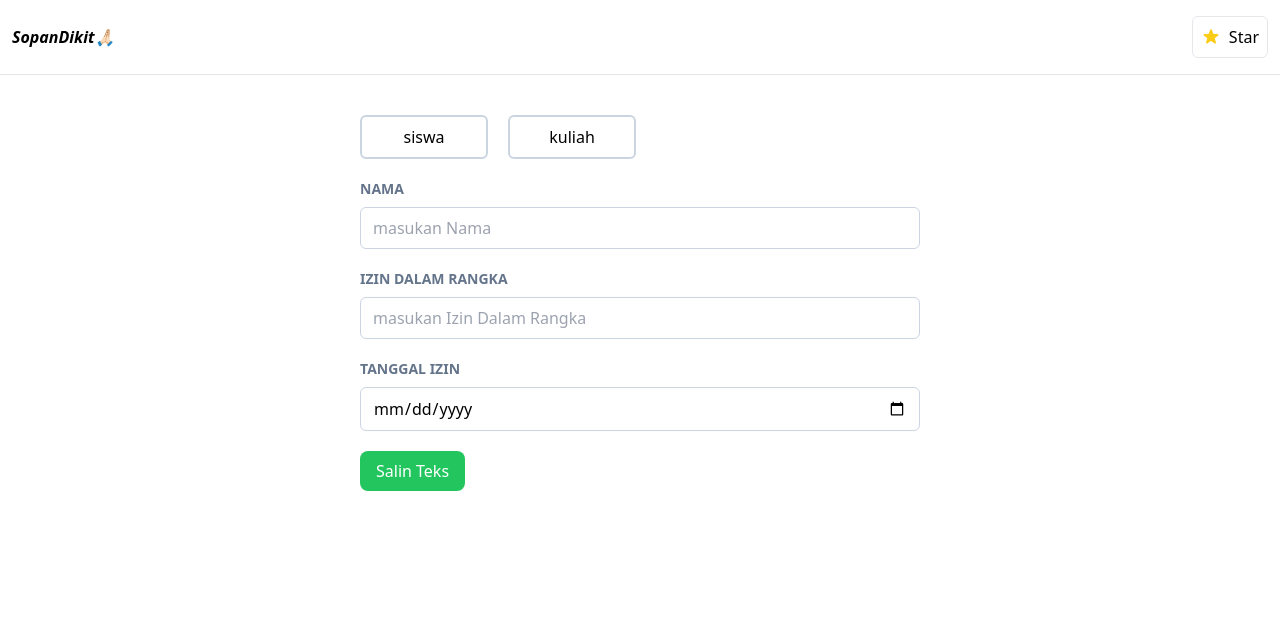
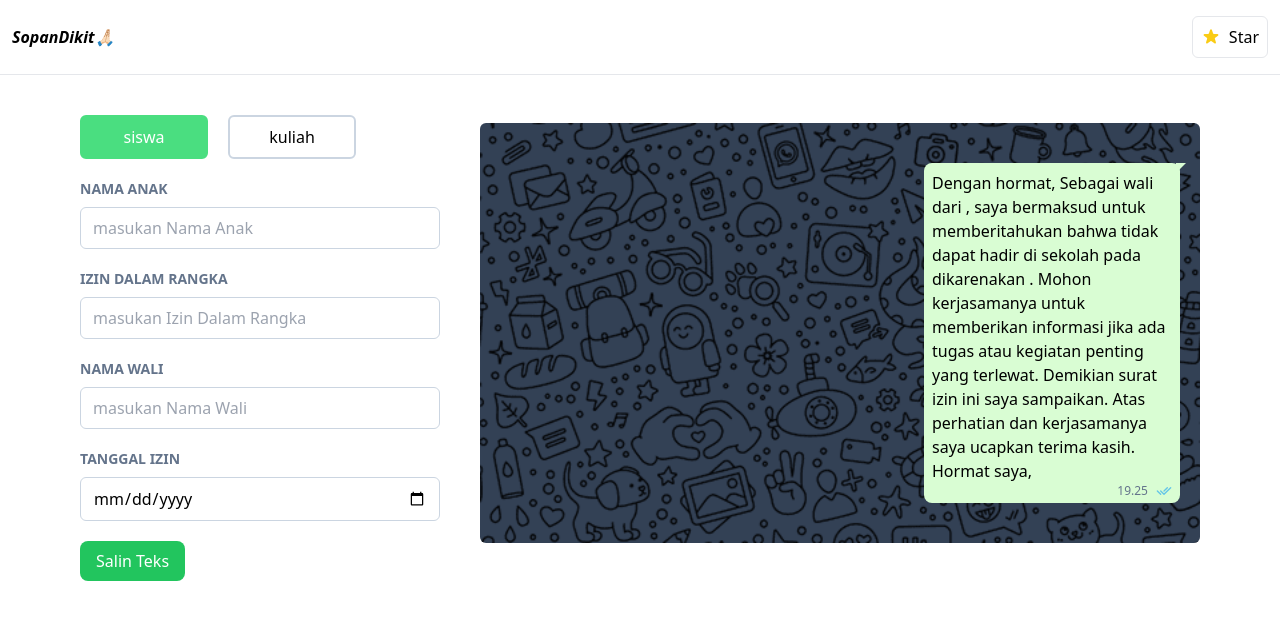
Before and after one commit to Taufik-H/sopandikit, a React (Vite) app: page / in a window 1280 px wide. Shown: the top 620 px of the page. Built offline with nearby package versions, Linux system fonts and the light colour scheme.

Commit message:
set index to 0, is active

```diff
--- a/src/components/Content.jsx
+++ b/src/components/Content.jsx
@@ -7,7 +7,7 @@ import DatePicker from "./DatePicker";
 
 const Content = () => {
   const status = ["siswa", "kuliah"];
-  const [isStatusActive, setisStatusActive] = useState(null);
+  const [isStatusActive, setisStatusActive] = useState(0);
   const [copyMessage, setCopyMessage] = useState("");
   const [inputs, setInputs] = useState({
     izin: "",
```
